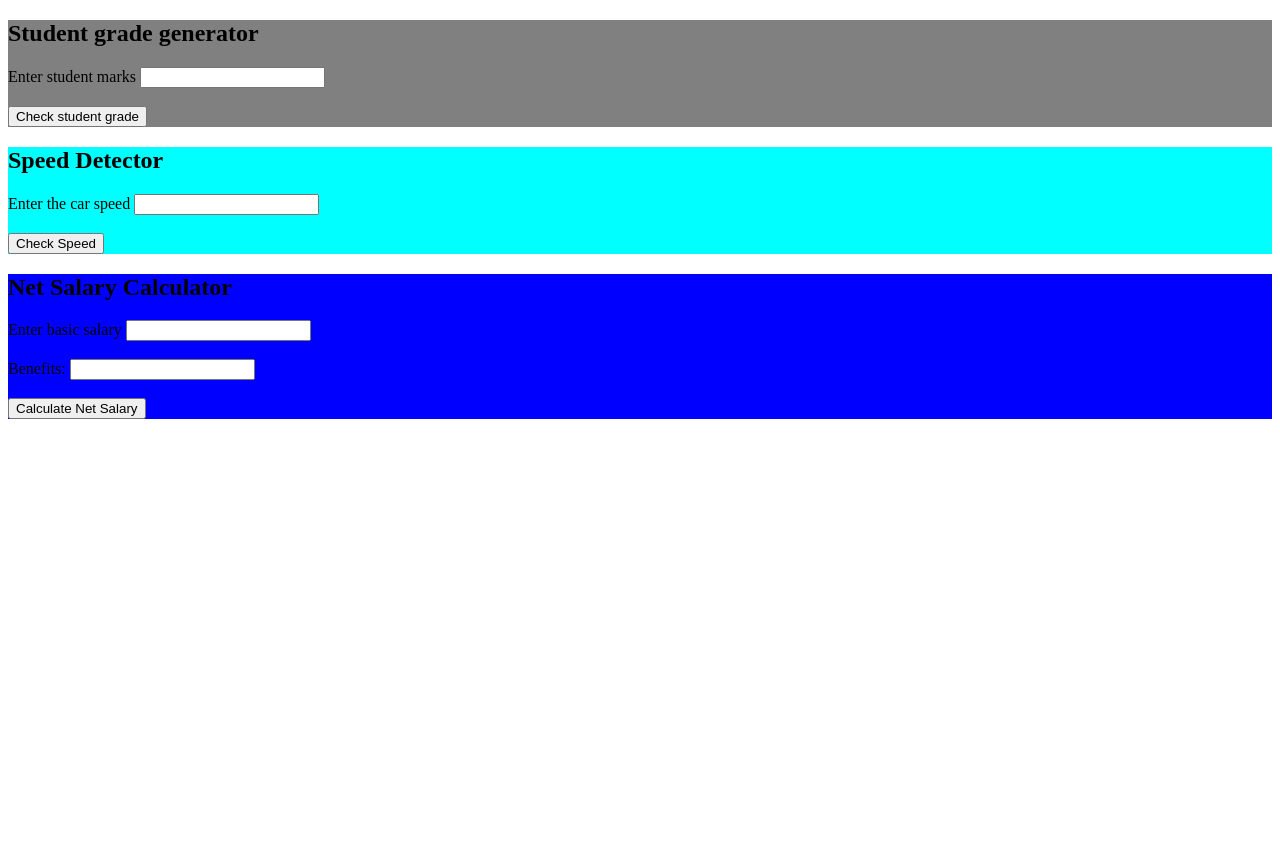
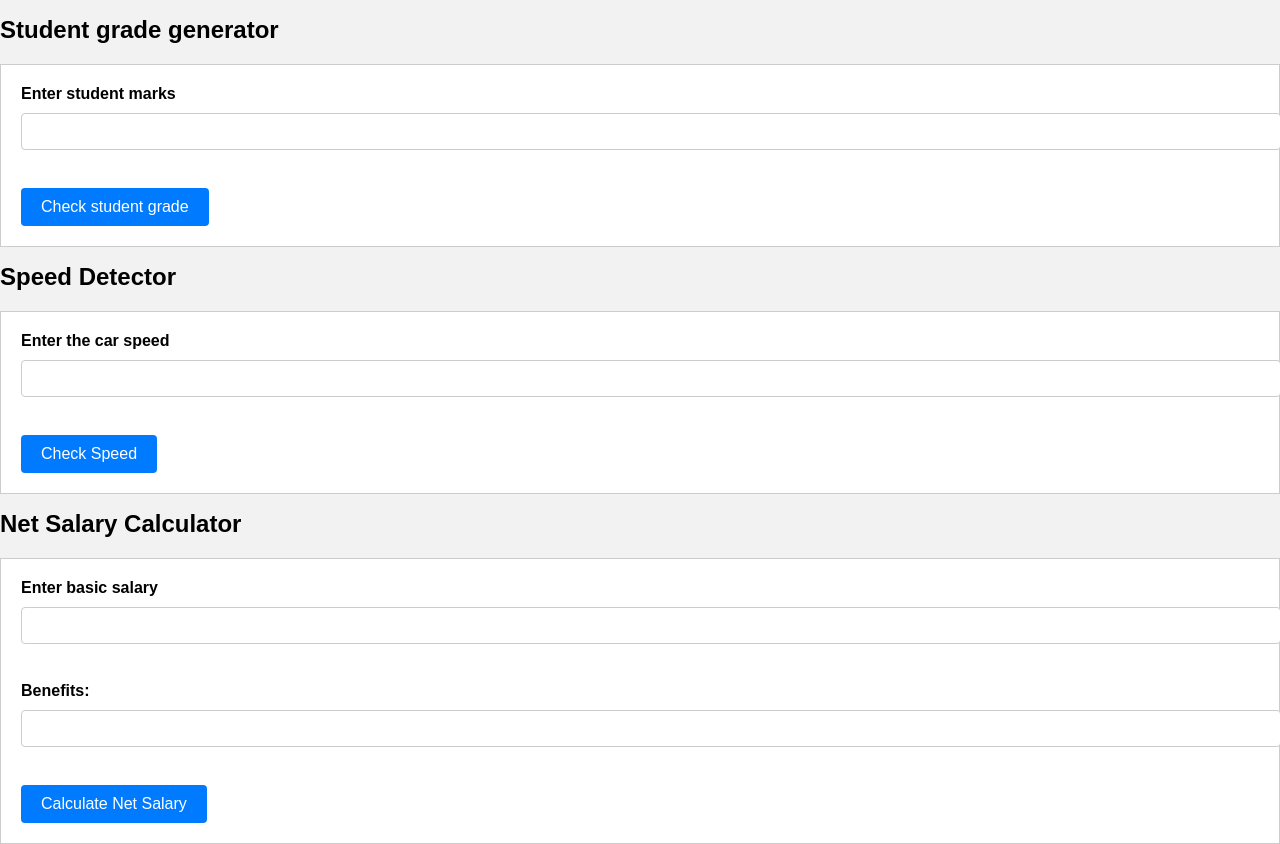
Before and after one commit to KevinBett458/CodeChallenge1, a plain HTML site: page index.html in a window 1280 px wide. Before the commit the page ends 800 px from the top, so only its background shows below. Drawn offline with Linux system fonts and the light colour scheme.

Commit message:
added a bit of style for my website

```diff
--- a/index.html
+++ b/index.html
@@ -9,7 +9,7 @@
 </head>
 <body>
     <div id="gradeGenerator">
-      <h2>Student grade generator</h2>
+      <h1>Student grade generator</h1>
       <form>
         <label for="grade">Enter student marks</label>
         <input type="name" id="marks" name="Student marks"> <br> <br>
@@ -18,7 +18,7 @@
     </div>
 
     <div id="speedDetector">
-      <h2>Speed Detector</h2>
+      <h1>Speed Detector</h1>
       <form>
         <label for="speed">Enter the car speed</label>
         <input type="number" id="speed" name="Car speed"> <br> <br>
@@ -27,7 +27,7 @@
     </div>
 
     <div id="salaryCalculator">
-      <h2>Net Salary Calculator</h2>
+      <h1>Net Salary Calculator</h1>
       <form>
         <label for="salary">Enter basic salary</label>
         <input type="number" id="basic-salary" name="Basic Salary"> <br> <br>
--- a/style.css
+++ b/style.css
@@ -1,11 +1,52 @@
-#gradeGenerator{
-  background-color: grey;
+body{
+  background-color: #f2f2f2;
+  font-family: Arial, Helvetica, sans-serif;
+  margin: 0;
+  padding: 0;
 }
 
-#speedDetector{
-  background-color: aqua;
+h1{
+  font-size: 24px;
+  font-weight: bold;
+  margin-bottom: 20px;
 }
 
-#salaryCalculator{
-  background-color: blue;
+form{
+  background-color: #fff;
+  border: 1px solid #ccc;
+  padding: 20px;
 }
+
+label{
+  display: block;
+  font-weight: bold;
+  margin-bottom: 10px;
+}
+
+input{
+  padding: 10px;
+  border-radius: 4px;
+  border: 1px solid #ccc;
+  width: 100%;
+  margin-bottom: 20px;
+}
+
+button{
+  background-color: #007bff;
+  color: #fff;
+  border: none;
+  padding: 10px 20px;
+  border-radius: 4px;
+  cursor: pointer;
+  font-size: 16px;
+}
+
+button.hover{
+  background-color: #0069d9;
+}
+
+#error-message{
+  color: red;
+  font-weight: bold;
+  margin-bottom: 20px;
+}
```
